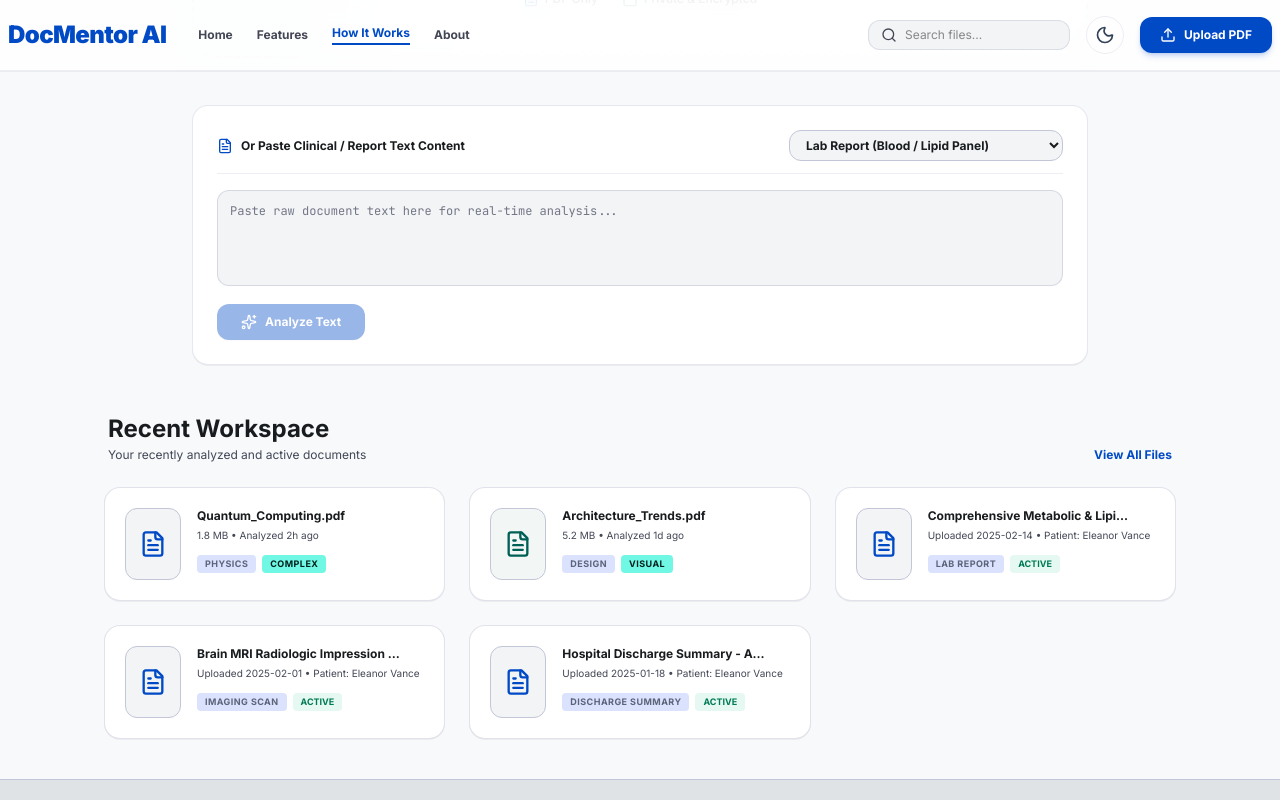
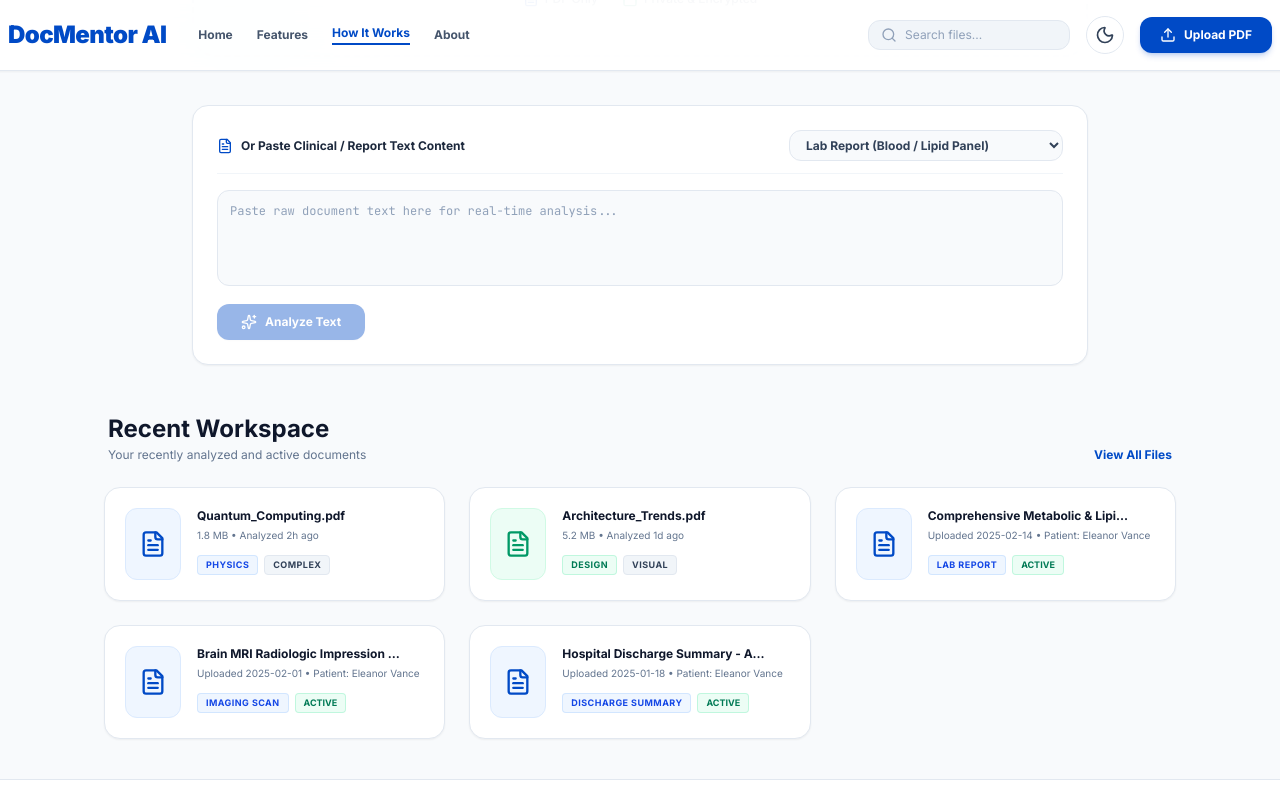
Before and after one commit to bikram73/DocMentor_AI, a React (Vite) app: page / in a window 1280 px wide. Both pictures are taken after a click on the element 234 px from the left and 978 px from the top of the page. Shown: the part 546-1346 px from the top of the page. Built offline with nearby package versions, Linux system fonts and the light colour scheme.

Commit message:
first commit

```diff
--- a/src/components/UploadWorkspace.tsx
+++ b/src/components/UploadWorkspace.tsx
@@ -90,18 +90,18 @@ export const UploadWorkspace: React.FC<UploadWorkspaceProps> = ({
   );
 
   return (
-    <div className="min-h-screen bg-surface dark:bg-slate-950 text-on-surface flex flex-col -m-4 sm:-m-6 lg:-m-8 transition-colors">
+    <div className="min-h-screen bg-slate-50 dark:bg-slate-950 text-slate-900 dark:text-slate-100 flex flex-col -m-4 sm:-m-6 lg:-m-8 transition-colors">
 
       {/* Top Navigation Bar */}
-      <nav className="bg-white/80 backdrop-blur-lg border-b border-outline-variant/30 shadow-2xs flex justify-between items-center w-full px-6 sm:px-10 py-4 sticky top-0 z-50">
+      <nav className="bg-white/90 dark:bg-slate-900/90 backdrop-blur-lg border-b border-slate-200 dark:border-slate-800 shadow-xs flex justify-between items-center w-full px-6 sm:px-10 py-4 sticky top-0 z-50">
         <div className="flex items-center gap-8">
           <span
             onClick={() => onNavigateTab && onNavigateTab('landing')}
-            className="text-2xl font-black text-primary tracking-tight cursor-pointer"
+            className="text-2xl font-black text-primary tracking-tight cursor-pointer hover:opacity-90 transition-opacity"
           >
             DocMentor AI
           </span>
-          <div className="hidden md:flex items-center gap-6 text-xs font-bold text-on-surface-variant">
+          <div className="hidden md:flex items-center gap-6 text-xs font-bold text-slate-600 dark:text-slate-300">
             <button onClick={() => onNavigateTab && onNavigateTab('landing')} className="hover:text-primary transition-colors">Home</button>
             <button onClick={() => onNavigateTab && onNavigateTab('summary')} className="hover:text-primary transition-colors">Features</button>
             <button onClick={() => onNavigateTab && onNavigateTab('upload-workspace')} className="text-primary border-b-2 border-primary pb-0.5">How It Works</button>
@@ -110,14 +110,14 @@ export const UploadWorkspace: React.FC<UploadWorkspaceProps> = ({
         </div>
 
         <div className="flex items-center gap-4">
-          <div className="hidden sm:flex items-center bg-surface-container-low px-3 py-1.5 rounded-xl border border-outline-variant/50">
-            <Search className="w-4 h-4 text-on-surface-variant shrink-0" />
+          <div className="hidden sm:flex items-center bg-slate-100 dark:bg-slate-800 px-3 py-1.5 rounded-xl border border-slate-200 dark:border-slate-700">
+            <Search className="w-4 h-4 text-slate-400 shrink-0" />
             <input
               type="text"
               value={searchQuery}
               onChange={(e) => setSearchQuery(e.target.value)}
               placeholder="Search files..."
-              className="bg-transparent border-none focus:outline-none focus:ring-0 text-xs px-2 w-40 text-on-surface"
+              className="bg-transparent border-none focus:outline-none focus:ring-0 text-xs px-2 w-40 text-slate-800 dark:text-slate-100 placeholder:text-slate-400"
             />
           </div>
 
@@ -125,7 +125,7 @@ export const UploadWorkspace: React.FC<UploadWorkspaceProps> = ({
             <button
               onClick={() => setDarkMode(!darkMode)}
               title={darkMode ? 'Switch to Light Mode' : 'Switch to Dark Mode'}
-              className="p-2 rounded-full text-on-surface-variant hover:bg-surface-container hover:text-primary transition-all flex items-center justify-center border border-outline-variant/30"
+              className="p-2 rounded-full text-slate-600 dark:text-slate-300 hover:bg-slate-100 dark:hover:bg-slate-800 hover:text-primary transition-all flex items-center justify-center border border-slate-200 dark:border-slate-700"
             >
               {darkMode ? (
                 <Sun className="w-5 h-5 text-amber-400 fill-amber-400/20" />
@@ -151,8 +151,8 @@ export const UploadWorkspace: React.FC<UploadWorkspaceProps> = ({
         {/* Premium Upload Section */}
         <section className="w-full max-w-4xl flex flex-col items-center gap-6">
           <div className="text-center space-y-2">
-            <h1 className="text-4xl sm:text-5xl font-black text-on-surface tracking-tight">Upload Documents</h1>
-            <p className="text-sm sm:text-base text-on-surface-variant max-w-xl mx-auto leading-relaxed">
+            <h1 className="text-4xl sm:text-5xl font-black text-slate-900 dark:text-white tracking-tight">Upload Documents</h1>
+            <p className="text-sm sm:text-base text-slate-600 dark:text-slate-300 max-w-xl mx-auto leading-relaxed">
               Bring your research to life. Drop your PDFs here and let our AI Mentor provide deep analysis and insights.
             </p>
           </div>
@@ -163,8 +163,8 @@ export const UploadWorkspace: React.FC<UploadWorkspaceProps> = ({
             onDragOver={handleDrag}
             onDrop={handleDrop}
             onClick={() => fileInputRef.current?.click()}
-            className={`w-full bg-white border-2 border-dashed rounded-[24px] p-8 sm:p-12 flex flex-col items-center justify-center transition-all duration-300 group hover:border-primary/50 cursor-pointer relative overflow-hidden shadow-2xs ${
-              dragActive ? 'border-primary bg-primary/5 scale-[1.01]' : 'border-outline-variant/70'
+            className={`w-full bg-white dark:bg-slate-900 border-2 border-dashed rounded-[24px] p-8 sm:p-12 flex flex-col items-center justify-center transition-all duration-300 group hover:border-primary/50 cursor-pointer relative overflow-hidden shadow-xs ${
+              dragActive ? 'border-primary bg-primary/5 scale-[1.01]' : 'border-slate-300 dark:border-slate-700'
             }`}
           >
             {/* Corner Decorative Glows */}
@@ -180,14 +180,14 @@ export const UploadWorkspace: React.FC<UploadWorkspaceProps> = ({
             />
 
             <div className="z-10 flex flex-col items-center text-center">
-              <div className="w-20 h-20 bg-primary/10 rounded-2xl flex items-center justify-center mb-6 text-primary group-hover:scale-110 transition-transform duration-300">
+              <div className="w-20 h-20 bg-blue-50 dark:bg-blue-950/50 rounded-2xl flex items-center justify-center mb-6 text-primary border border-blue-100 dark:border-blue-900/50 group-hover:scale-110 transition-transform duration-300">
                 <Upload className="w-10 h-10 text-primary" />
               </div>
 
-              <h3 className="text-xl font-bold text-on-surface mb-1">Drag and drop your files</h3>
-              <p className="text-xs sm:text-sm text-on-surface-variant mb-6 text-center">
+              <h3 className="text-xl font-bold text-slate-900 dark:text-white mb-1">Drag and drop your files</h3>
+              <p className="text-xs sm:text-sm text-slate-600 dark:text-slate-300 mb-6 text-center">
                 Upload PDFs, Research Papers, or Technical Docs<br />
-                <span className="text-[10px] opacity-60 font-semibold">Maximum file size: 50MB</span>
+                <span className="text-[10px] text-slate-400 dark:text-slate-400 font-semibold">Maximum file size: 50MB</span>
               </p>
 
               <button
@@ -199,13 +199,13 @@ export const UploadWorkspace: React.FC<UploadWorkspaceProps> = ({
                 <span>{isAnalyzing ? 'Analyzing File...' : 'Choose File'}</span>
               </button>
 
-              <div className="mt-8 flex items-center gap-6 text-xs text-on-surface-variant opacity-75 font-medium">
+              <div className="mt-8 flex items-center gap-6 text-xs text-slate-500 dark:text-slate-400 font-medium">
                 <div className="flex items-center gap-1.5">
                   <FileText className="w-4 h-4 text-primary" />
                   <span>PDF Only</span>
                 </div>
                 <div className="flex items-center gap-1.5">
-                  <Lock className="w-4 h-4 text-tertiary" />
+                  <Lock className="w-4 h-4 text-emerald-600 dark:text-emerald-400" />
                   <span>Private & Encrypted</span>
                 </div>
               </div>
@@ -214,16 +214,16 @@ export const UploadWorkspace: React.FC<UploadWorkspaceProps> = ({
         </section>
 
         {/* Manual Direct Paste Option */}
-        <section className="w-full max-w-4xl bg-white border border-outline-variant/40 rounded-2xl p-6 space-y-4 shadow-2xs">
-          <div className="flex flex-col sm:flex-row sm:items-center justify-between gap-3 border-b border-outline-variant/30 pb-3">
-            <h3 className="text-xs font-bold text-on-surface flex items-center gap-2">
+        <section className="w-full max-w-4xl bg-white dark:bg-slate-900 border border-slate-200 dark:border-slate-800 rounded-2xl p-6 space-y-4 shadow-xs">
+          <div className="flex flex-col sm:flex-row sm:items-center justify-between gap-3 border-b border-slate-100 dark:border-slate-800 pb-3">
+            <h3 className="text-xs font-bold text-slate-800 dark:text-slate-200 flex items-center gap-2">
               <FileText className="w-4 h-4 text-primary" />
               <span>Or Paste Clinical / Report Text Content</span>
             </h3>
             <select
               value={docType}
               onChange={(e) => setDocType(e.target.value)}
-              className="bg-surface-container-low border border-outline-variant rounded-xl px-3 py-1.5 text-xs font-bold text-on-surface focus:outline-none"
+              className="bg-slate-50 dark:bg-slate-800 border border-slate-200 dark:border-slate-700 rounded-xl px-3 py-1.5 text-xs font-bold text-slate-700 dark:text-slate-200 focus:outline-none"
             >
               <option value="lab_report">Lab Report (Blood / Lipid Panel)</option>
               <option value="imaging_scan">Radiology Scan (MRI / CT / Ultrasound)</option>
@@ -237,13 +237,13 @@ export const UploadWorkspace: React.FC<UploadWorkspaceProps> = ({
               value={pasteText}
               onChange={(e) => setOriginalText(e.target.value)}
               placeholder="Paste raw document text here for real-time analysis..."
-              className="w-full h-24 bg-surface-container-low border border-outline-variant/60 rounded-xl p-3 text-xs text-on-surface placeholder:text-outline focus:outline-none focus:ring-2 focus:ring-primary/20 resize-none font-mono"
+              className="w-full h-24 bg-slate-50 dark:bg-slate-950 border border-slate-200 dark:border-slate-800 rounded-xl p-3 text-xs text-slate-800 dark:text-slate-100 placeholder:text-slate-400 focus:outline-none focus:ring-2 focus:ring-primary/20 resize-none font-mono"
             />
 
             <button
               type="submit"
               disabled={isAnalyzing || !pasteText.trim()}
-              className="px-6 py-2.5 bg-primary text-white rounded-xl text-xs font-bold flex items-center gap-2 hover:opacity-90 disabled:opacity-40 transition-all shadow-2xs"
+              className="px-6 py-2.5 bg-primary text-white rounded-xl text-xs font-bold flex items-center gap-2 hover:opacity-90 disabled:opacity-40 transition-all shadow-xs"
             >
               {isAnalyzing ? <RotateCw className="w-4 h-4 animate-spin" /> : <Sparkles className="w-4 h-4" />}
               <span>Analyze Text</span>
@@ -255,8 +255,8 @@ export const UploadWorkspace: React.FC<UploadWorkspaceProps> = ({
         <section className="w-full max-w-6xl space-y-6">
           <div className="flex justify-between items-end px-1">
             <div>
-              <h2 className="text-2xl font-bold text-on-surface">Recent Workspace</h2>
-              <p className="text-xs text-on-surface-variant mt-0.5">Your recently analyzed and active documents</p>
+              <h2 className="text-2xl font-bold text-slate-900 dark:text-white">Recent Workspace</h2>
+              <p className="text-xs text-slate-500 dark:text-slate-400 mt-0.5">Your recently analyzed and active documents</p>
             </div>
             <button
               onClick={() => onNavigateTab && onNavigateTab('summary')}
@@ -270,20 +270,20 @@ export const UploadWorkspace: React.FC<UploadWorkspaceProps> = ({
 
             {/* Active Upload Card Demo */}
             {isAnalyzing && (
-              <div className="bg-white border-2 border-primary/40 rounded-2xl p-5 shadow-2xs space-y-4">
+              <div className="bg-white dark:bg-slate-900 border-2 border-primary/40 rounded-2xl p-5 shadow-xs space-y-4">
                 <div className="flex items-start gap-4">
-                  <div className="w-14 h-18 bg-primary/5 rounded-xl border border-primary/20 flex items-center justify-center shrink-0">
+                  <div className="w-14 h-18 bg-blue-50 dark:bg-slate-800 rounded-xl border border-blue-100 dark:border-slate-700 flex items-center justify-center shrink-0">
                     <RotateCw className="w-6 h-6 text-primary animate-spin" />
                   </div>
                   <div className="flex-1 min-w-0">
-                    <h4 className="text-xs font-bold text-on-surface truncate">Analyzing New Document...</h4>
-                    <p className="text-[10px] text-on-surface-variant mt-1">Processing layout & terminology...</p>
+                    <h4 className="text-xs font-bold text-slate-900 dark:text-slate-100 truncate">Analyzing New Document...</h4>
+                    <p className="text-[10px] text-slate-500 dark:text-slate-400 mt-1">Processing layout & terminology...</p>
                     <div className="mt-3">
                       <div className="flex justify-between text-[10px] font-bold mb-1">
                         <span className="text-primary">72%</span>
-                        <span className="text-on-surface-variant italic">Analyzing structure...</span>
+                        <span className="text-slate-400 italic">Analyzing structure...</span>
                       </div>
-                      <div className="w-full bg-surface-container rounded-full h-1.5 overflow-hidden">
+                      <div className="w-full bg-slate-100 dark:bg-slate-800 rounded-full h-1.5 overflow-hidden">
                         <div className="bg-primary h-full transition-all duration-300" style={{ width: '72%' }}></div>
                       </div>
                     </div>
@@ -295,23 +295,23 @@ export const UploadWorkspace: React.FC<UploadWorkspaceProps> = ({
             {/* Static Mock Item 1 */}
             <div
               onClick={() => onNavigateTab && onNavigateTab('summary')}
-              className="bg-white border border-outline-variant/50 rounded-2xl p-5 shadow-2xs hover:shadow-md transition-all cursor-pointer group space-y-3"
+              className="bg-white dark:bg-slate-900 border border-slate-200 dark:border-slate-800 rounded-2xl p-5 shadow-xs hover:shadow-md hover:border-primary/40 transition-all cursor-pointer group space-y-3"
             >
               <div className="flex items-start gap-4">
-                <div className="w-14 h-18 bg-surface-container-low rounded-xl border border-outline-variant overflow-hidden shrink-0 group-hover:scale-105 transition-transform flex items-center justify-center bg-primary/5">
+                <div className="w-14 h-18 bg-blue-50 dark:bg-slate-800 rounded-xl border border-blue-100 dark:border-slate-700 overflow-hidden shrink-0 group-hover:scale-105 transition-transform flex items-center justify-center">
                   <FileText className="w-7 h-7 text-primary" />
                 </div>
                 <div className="flex-1 min-w-0">
                   <div className="flex justify-between items-start">
-                    <h4 className="text-xs font-bold text-on-surface truncate pr-2 group-hover:text-primary transition-colors">
+                    <h4 className="text-xs font-bold text-slate-900 dark:text-slate-100 truncate pr-2 group-hover:text-primary transition-colors">
                       Quantum_Computing.pdf
                     </h4>
-                    <MoreVertical className="w-4 h-4 text-outline opacity-0 group-hover:opacity-100 transition-opacity" />
+                    <MoreVertical className="w-4 h-4 text-slate-400 opacity-0 group-hover:opacity-100 transition-opacity" />
                   </div>
-                  <p className="text-[10px] text-on-surface-variant mt-1">1.8 MB • Analyzed 2h ago</p>
+                  <p className="text-[10px] text-slate-500 dark:text-slate-400 mt-1">1.8 MB • Analyzed 2h ago</p>
                   <div className="mt-3 flex gap-1.5">
-                    <span className="px-2 py-0.5 bg-secondary-container text-on-secondary-container text-[9px] font-bold rounded uppercase tracking-wider">PHYSICS</span>
-                    <span className="px-2 py-0.5 bg-tertiary-fixed text-on-tertiary-fixed text-[9px] font-bold rounded uppercase tracking-wider">COMPLEX</span>
+                    <span className="px-2 py-0.5 bg-blue-50 dark:bg-blue-950/60 text-blue-700 dark:text-blue-300 border border-blue-200/60 dark:border-blue-800/60 text-[9px] font-bold rounded uppercase tracking-wider">PHYSICS</span>
+                    <span className="px-2 py-0.5 bg-slate-100 dark:bg-slate-800 text-slate-700 dark:text-slate-300 border border-slate-200 dark:border-slate-700 text-[9px] font-bold rounded uppercase tracking-wider">COMPLEX</span>
                   </div>
                 </div>
               </div>
@@ -320,23 +320,23 @@ export const UploadWorkspace: React.FC<UploadWorkspaceProps> = ({
             {/* Static Mock Item 2 */}
             <div
               onClick={() => onNavigateTab && onNavigateTab('summary')}
-              className="bg-white border border-outline-variant/50 rounded-2xl p-5 shadow-2xs hover:shadow-md transition-all cursor-pointer group space-y-3"
+              className="bg-white dark:bg-slate-900 border border-slate-200 dark:border-slate-800 rounded-2xl p-5 shadow-xs hover:shadow-md hover:border-primary/40 transition-all cursor-pointer group space-y-3"
             >
               <div className="flex items-start gap-4">
-                <div className="w-14 h-18 bg-surface-container-low rounded-xl border border-outline-variant overflow-hidden shrink-0 group-hover:scale-105 transition-transform flex items-center justify-center bg-tertiary/5">
-                  <FileText className="w-7 h-7 text-tertiary" />
+                <div className="w-14 h-18 bg-emerald-50 dark:bg-slate-800 rounded-xl border border-emerald-100 dark:border-slate-700 overflow-hidden shrink-0 group-hover:scale-105 transition-transform flex items-center justify-center">
+                  <FileText className="w-7 h-7 text-emerald-600 dark:text-emerald-400" />
                 </div>
                 <div className="flex-1 min-w-0">
                   <div className="flex justify-between items-start">
-                    <h4 className="text-xs font-bold text-on-surface truncate pr-2 group-hover:text-primary transition-colors">
+                    <h4 className="text-xs font-bold text-slate-900 dark:text-slate-100 truncate pr-2 group-hover:text-primary transition-colors">
                       Architecture_Trends.pdf
                     </h4>
-                    <MoreVertical className="w-4 h-4 text-outline opacity-0 group-hover:opacity-100 transition-opacity" />
+                    <MoreVertical className="w-4 h-4 text-slate-400 opacity-0 group-hover:opacity-100 transition-opacity" />
                   </div>
-                  <p className="text-[10px] text-on-surface-variant mt-1">5.2 MB • Analyzed 1d ago</p>
+                  <p className="text-[10px] text-slate-500 dark:text-slate-400 mt-1">5.2 MB • Analyzed 1d ago</p>
                   <div className="mt-3 flex gap-1.5">
-                    <span className="px-2 py-0.5 bg-secondary-container text-on-secondary-container text-[9px] font-bold rounded uppercase tracking-wider">DESIGN</span>
-                    <span className="px-2 py-0.5 bg-tertiary-fixed text-on-tertiary-fixed text-[9px] font-bold rounded uppercase tracking-wider">VISUAL</span>
+                    <span className="px-2 py-0.5 bg-emerald-50 dark:bg-emerald-950/60 text-emerald-700 dark:text-emerald-300 border border-emerald-200/60 dark:border-emerald-800/60 text-[9px] font-bold rounded uppercase tracking-wider">DESIGN</span>
+                    <span className="px-2 py-0.5 bg-slate-100 dark:bg-slate-800 text-slate-700 dark:text-slate-300 border border-slate-200 dark:border-slate-700 text-[9px] font-bold rounded uppercase tracking-wider">VISUAL</span>
                   </div>
                 </div>
               </div>
@@ -347,25 +347,25 @@ export const UploadWorkspace: React.FC<UploadWorkspaceProps> = ({
               <div
                 key={doc.id}
                 onClick={() => onSelectDoc(doc)}
-                className="bg-white border border-outline-variant/50 rounded-2xl p-5 shadow-2xs hover:shadow-md transition-all cursor-pointer group space-y-3"
+                className="bg-white dark:bg-slate-900 border border-slate-200 dark:border-slate-800 rounded-2xl p-5 shadow-xs hover:shadow-md hover:border-primary/40 transition-all cursor-pointer group space-y-3"
               >
                 <div className="flex items-start gap-4">
-                  <div className="w-14 h-18 bg-surface-container-low rounded-xl border border-outline-variant overflow-hidden shrink-0 group-hover:scale-105 transition-transform flex items-center justify-center bg-primary/5">
+                  <div className="w-14 h-18 bg-blue-50 dark:bg-slate-800 rounded-xl border border-blue-100 dark:border-slate-700 overflow-hidden shrink-0 group-hover:scale-105 transition-transform flex items-center justify-center">
                     <FileText className="w-7 h-7 text-primary" />
                   </div>
                   <div className="flex-1 min-w-0">
                     <div className="flex justify-between items-start">
-                      <h4 className="text-xs font-bold text-on-surface truncate pr-2 group-hover:text-primary transition-colors">
+                      <h4 className="text-xs font-bold text-slate-900 dark:text-slate-100 truncate pr-2 group-hover:text-primary transition-colors">
                         {doc.title}
                       </h4>
-                      <MoreVertical className="w-4 h-4 text-outline opacity-0 group-hover:opacity-100 transition-opacity" />
+                      <MoreVertical className="w-4 h-4 text-slate-400 opacity-0 group-hover:opacity-100 transition-opacity" />
                     </div>
-                    <p className="text-[10px] text-on-surface-variant mt-1">Uploaded {doc.uploadDate} • Patient: {doc.patientName}</p>
+                    <p className="text-[10px] text-slate-500 dark:text-slate-400 mt-1">Uploaded {doc.uploadDate} • Patient: {doc.patientName}</p>
                     <div className="mt-3 flex gap-1.5">
-                      <span className="px-2 py-0.5 bg-secondary-container text-on-secondary-container text-[9px] font-bold rounded uppercase tracking-wider">
+                      <span className="px-2 py-0.5 bg-blue-50 dark:bg-blue-950/60 text-blue-700 dark:text-blue-300 border border-blue-200/60 dark:border-blue-800/60 text-[9px] font-bold rounded uppercase tracking-wider">
                         {doc.type.replace('_', ' ')}
                       </span>
-                      <span className="px-2 py-0.5 bg-emerald-500/10 text-emerald-700 text-[9px] font-bold rounded uppercase">
+                      <span className="px-2 py-0.5 bg-emerald-50 dark:bg-emerald-950/60 text-emerald-700 dark:text-emerald-300 border border-emerald-200/60 dark:border-emerald-800/60 text-[9px] font-bold rounded uppercase">
                         ACTIVE
                       </span>
                     </div>
@@ -380,14 +380,14 @@ export const UploadWorkspace: React.FC<UploadWorkspaceProps> = ({
       </main>
 
       {/* Global Footer */}
-      <footer className="bg-surface-container-highest border-t border-outline-variant w-full py-10 flex flex-col items-center gap-4 text-xs text-on-surface-variant font-medium mt-auto">
+      <footer className="bg-white dark:bg-slate-900 border-t border-slate-200 dark:border-slate-800 w-full py-10 flex flex-col items-center gap-4 text-xs text-slate-500 dark:text-slate-400 font-medium mt-auto transition-colors">
         <span className="text-xl font-black text-primary">DocMentor AI</span>
         <div className="flex gap-6">
-          <button onClick={() => alert('Privacy Policy')} className="hover:underline">Privacy Policy</button>
-          <button onClick={() => alert('Terms of Service')} className="hover:underline">Terms of Service</button>
-          <button onClick={() => alert('Contact Support')} className="hover:underline">Contact Support</button>
+          <button onClick={() => alert('Privacy Policy')} className="hover:text-primary transition-colors">Privacy Policy</button>
+          <button onClick={() => alert('Terms of Service')} className="hover:text-primary transition-colors">Terms of Service</button>
+          <button onClick={() => alert('Contact Support')} className="hover:text-primary transition-colors">Contact Support</button>
         </div>
-        <p className="opacity-60">© 2025 DocMentor AI. All rights reserved.</p>
+        <p className="text-slate-400 dark:text-slate-500 text-[11px]">© 2025 DocMentor AI. All rights reserved.</p>
       </footer>
 
     </div>
```
Also changed, not shown: src/components/LandingPage.tsx (+16 -16 lines), src/components/Navbar.tsx (+6 -6 lines).
